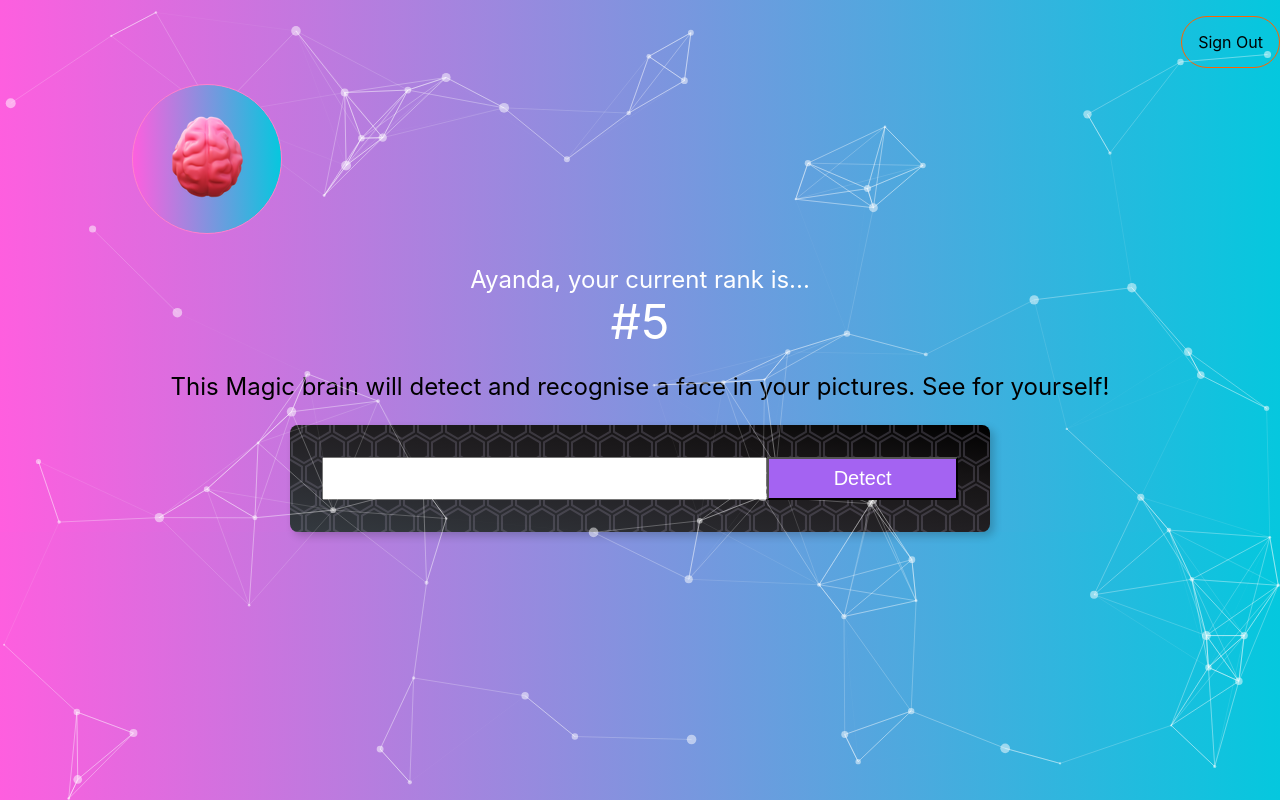
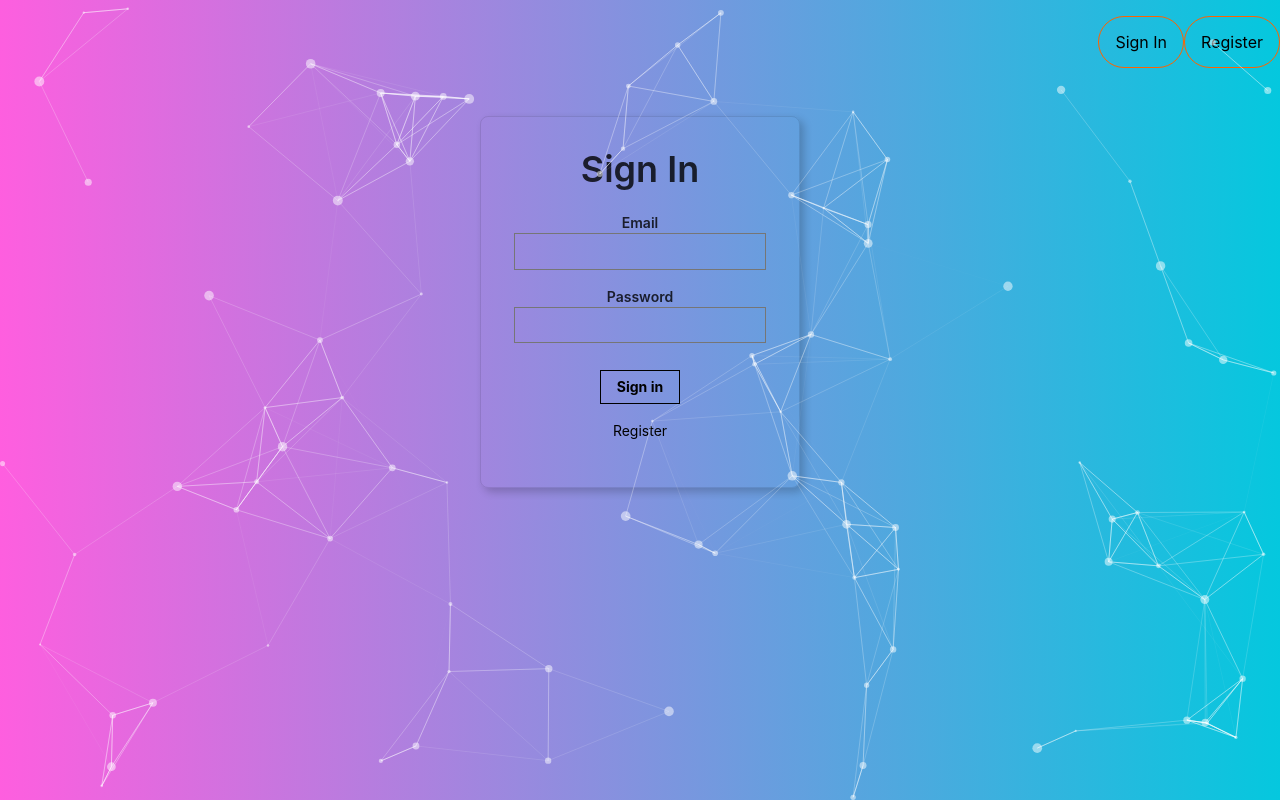
Before and after one commit to ayanda-m/facerecognition, a React (Create React App) app: page / in a window 1280 px wide. Built offline with nearby package versions, Linux system fonts and the light colour scheme.

Commit message:
added Sign In form and Routing

```diff
--- a/src/App.js
+++ b/src/App.js
@@ -7,6 +7,7 @@
 import FaceRecognition from './components/faceRecognition/FaceRecognition';
 import Particle from './components/particles/Particle';
 import SignIn from './components/signIn/SignIn';
+import Register from './components/register/Register';
 
 
 const returnClarifaiRequest = (imageUrl) => {
@@ -48,7 +49,9 @@
     this.state = {
       input: '',
       imageUrl: '',
-      box: {}
+      box: {},
+      route: 'signin',
+      isSignedIn: false
     }
   }
 
@@ -66,7 +69,6 @@
   }
 
   displayFaceBox = box => {
-    console.log(box)
     this.setState({ box: box });
   }
 
@@ -86,16 +88,38 @@
     }
   }
 
+  onRouteChange = route => {
+    if (route === 'signout') {
+      this.setState({ isSignedIn: false })
+    } else if (route === 'home') {
+      this.setState({ isSignedIn: true })
+    }
+    this.setState({ route: route })
+  }
 
   render() {
+    const { isSignedIn, imageUrl, route, box } = this.state;
     return (
       <div className="App">
         <Particle />
-        <Navigation />
-        <Logo />
-        <Rank />
-        <ImageLinkForm onInputChange={this.onInputChange} onButtonSubmit={this.onButtonSubmit} />
-        <FaceRecognition box={this.state.box} imageUrl={this.state.imageUrl} />
+
+        <Navigation isSignedIn={isSignedIn} onRouteChange={this.onRouteChange} />
+        {
+          route === 'home' ?
+            <div>
+              <Logo />
+              <Rank />
+              <ImageLinkForm onInputChange={this.onInputChange} onButtonSubmit={this.onButtonSubmit} />
+              <FaceRecognition box={box} imageUrl={imageUrl} />
+            </div>
+            : (
+              route === 'signin' ?
+                <SignIn onRouteChange={this.onRouteChange} />
+                :
+                <Register onRouteChange={this.onRouteChange} />
+            )
+        }
+
       </div>
     );
   }
--- a/src/components/nav/Navigation.js
+++ b/src/components/nav/Navigation.js
@@ -1,10 +1,20 @@
 import React from "react";
 
-function Navigation() {
-    return (
-        <nav style={{ display: 'flex', justifyContent: 'flex-end' }}>
-            <p className="f5 link dim black pointer ba br-pill b--orange pa3">Sign Out</p>
-        </nav>
-    )
+function Navigation({ onRouteChange, isSignedIn }) {
+
+    if (isSignedIn) {
+        return (
+            <nav style={{ display: 'flex', justifyContent: 'flex-end' }}>
+                <p onClick={() => onRouteChange('signout')} className="f5 link dim black pointer ba br-pill b--orange pa3">Sign Out</p>
+            </nav>
+        )
+    } else {
+        return (
+            <nav style={{ display: 'flex', justifyContent: 'flex-end' }}>
+                <p onClick={() => onRouteChange('signin')} className="f5 link dim black pointer ba br-pill b--orange pa3">Sign In</p>
+                <p onClick={() => onRouteChange('register')} className="f5 link dim black pointer ba br-pill b--orange pa3">Register</p>
+            </nav>
+        )
+    }
 }
 export default Navigation;
--- /dev/null
+++ b/src/components/register/Register.js
@@ -0,0 +1,32 @@
+import React from "react";
+
+function Register({ onRouteChange }) {
+    return (
+        <article className="br3 ba b--black-10 mv4 w-100 w-50-m w-25-l mw6 shadow-5 center">
+            <main className="pa4 black-80">
+                <div className="measure">
+                    <fieldset id="sign_up" className="ba b--transparent ph0 mh0">
+                        <legend className="f2 fw6 ph0 mh0">Register</legend>
+                        <div className="mt3">
+                            <label className="db fw6 lh-copy f6" htmlFor="username">Username</label>
+                            <input className="pa2 input-reset ba bg-transparent hover-bg-black hover-white w-100" type="text" name="username" id="username" />
+                        </div>
+                        <div className="mt3">
+                            <label className="db fw6 lh-copy f6" htmlFor="email-address">Email</label>
+                            <input className="pa2 input-reset ba bg-transparent hover-bg-black hover-white w-100" type="email" name="email-address" id="email-address" />
+                        </div>
+                        <div className="mv3">
+                            <label className="db fw6 lh-copy f6" htmlFor="password">Password</label>
+                            <input className="b pa2 input-reset ba bg-transparent hover-bg-black hover-white w-100" type="password" name="password" id="password" />
+                        </div>
+                    </fieldset>
+                    <div className="">
+                        <input onClick={() => onRouteChange('home')} className="b ph3 pv2 input-reset ba b--black bg-transparent grow pointer f6 dib" type="submit" value="Register" />
+                    </div>
+                </div>
+            </main>
+        </article>
+    )
+}
+
+export default Register;
--- /dev/null
+++ b/src/components/signIn/SignIn.js
@@ -0,0 +1,31 @@
+import React from "react";
+
+function SignIn({ onRouteChange }) {
+    return (
+        <article className="br3 ba b--black-10 mv4 w-100 w-50-m w-25-l mw6 shadow-5 center">
+            <main className="pa4 black-80">
+                <div className="measure">
+                    <fieldset id="sign_up" className="ba b--transparent ph0 mh0">
+                        <legend className="f2 fw6 ph0 mh0">Sign In</legend>
+                        <div className="mt3">
+                            <label className="db fw6 lh-copy f6" htmlFor="email-address">Email</label>
+                            <input className="pa2 input-reset ba bg-transparent hover-bg-black hover-white w-100" type="email" name="email-address" id="email-address" />
+                        </div>
+                        <div className="mv3">
+                            <label className="db fw6 lh-copy f6" htmlFor="password">Password</label>
+                            <input className="b pa2 input-reset ba bg-transparent hover-bg-black hover-white w-100" type="password" name="password" id="password" />
+                        </div>
+                    </fieldset>
+                    <div className="">
+                        <input onClick={() => onRouteChange('home')} className="b ph3 pv2 input-reset ba b--black bg-transparent grow pointer f6 dib" type="submit" value="Sign in" />
+                    </div>
+                    <div className="lh-copy mt3">
+                        <p onClick={() => onRouteChange('register')} className="f6 link dim black db pointer">Register</p>
+                    </div>
+                </div>
+            </main>
+        </article>
+    )
+}
+
+export default SignIn;
```
